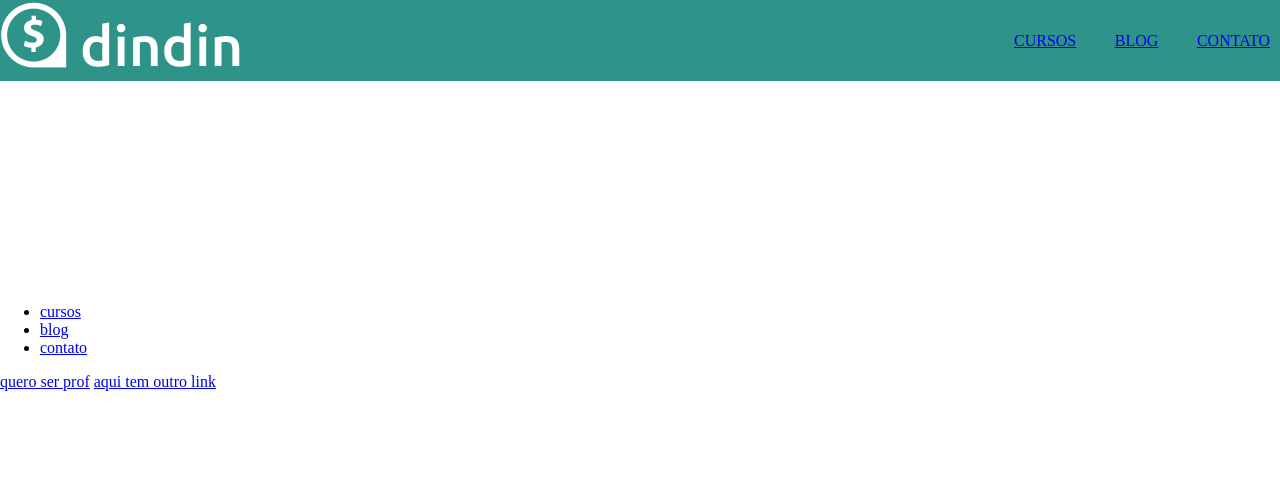
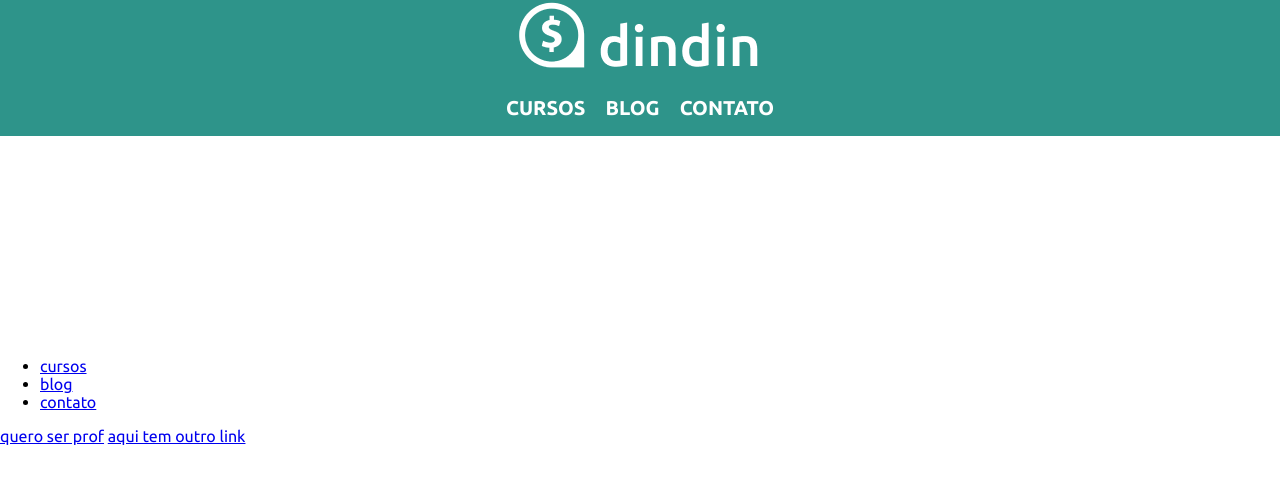
Before and after one commit to jguigo/din-din, a plain HTML site: page header-footer.html in a window 1280 px wide. Drawn offline with Linux system fonts and the light colour scheme.

Commit message:
Header respons 320px!

```diff
--- a/header-footer.html
+++ b/header-footer.html
@@ -18,7 +18,7 @@
                 <nav class="header-nav">
                     <ul>
                         <li><a href="#">CURSOS</a></li>
-                        <li><a href=".#">BLOG</a></li>
+                        <li><a id="space" href=".#">BLOG</a></li>
                         <li><a href=".#">CONTATO</a></li>
                     </ul>
                 </nav>
--- a/style/header-footer.css
+++ b/style/header-footer.css
@@ -1,3 +1,10 @@
+@import url('https://fonts.googleapis.com/css2?family=Ubuntu:wght@300;400;500;700&display=swap');
+
+*{
+    font-family: 'Ubuntu', sans-serif;
+}
+
+
 body{
     margin: 0;
 }
@@ -10,15 +17,23 @@ body{
     width: 100vw;
     background-color: #2E948A;
     display: flex;
-    justify-content: space-between;
+    flex-direction: column;
+    justify-content: center;
     align-items: center;
-    padding: 0 auto;
 }
 
 .header-nav ul{
-    width: 20vw;
-     list-style: none;
-     display: flex;
-     justify-content: space-between;
-    margin-right: 10px;
+    list-style: none;
+    display: flex;
+    justify-content: space-between;
+    align-items: flex-start;
+    padding: 0;
+    gap: 20px
 }
+
+.header-nav ul li a{
+    text-decoration: none;
+    color: #FFF;
+    font-size: 20px;
+    font-weight: 700;
+}
```
